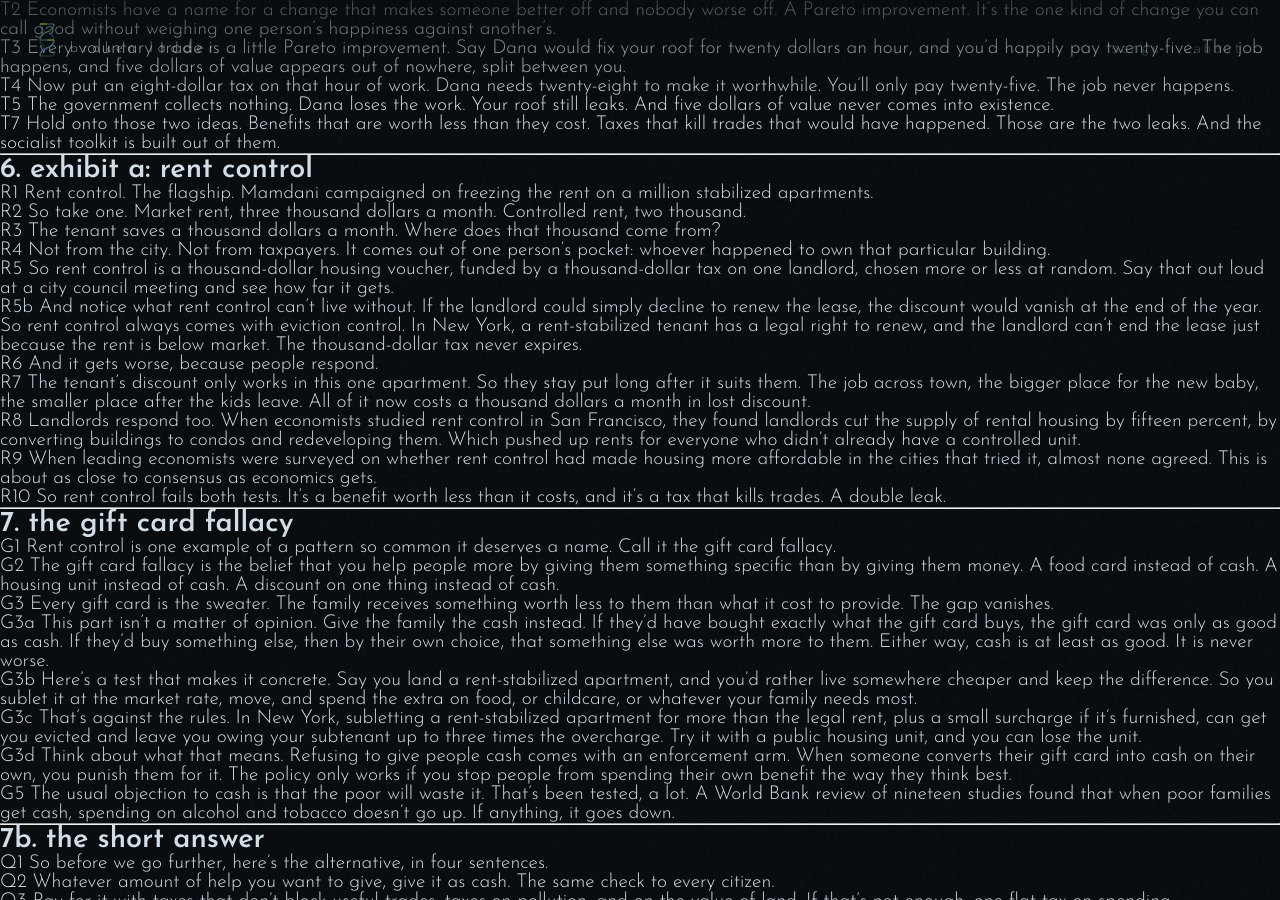
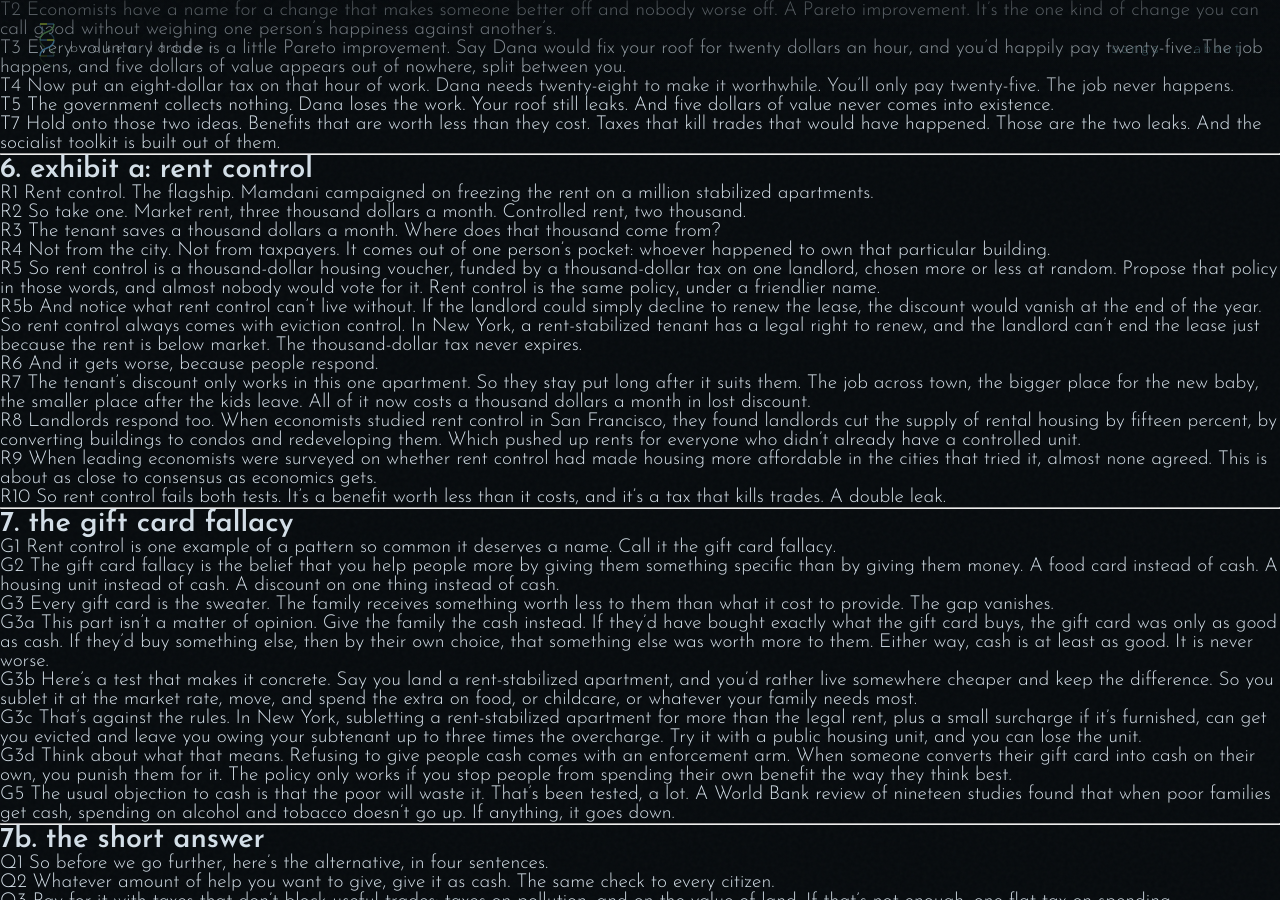
Before and after one commit to ClayShentrup/brokenladder, a Jekyll site: the page built from safety-net-vs-socialism/script.md, in a window 1280 px wide and 900 px high, scrolled down 1067 px. Built offline with Jekyll 4.4.1, drawn with Linux system fonts in a browser that asks for light colours; our own code applies the rules of GitHub Pages for plain Markdown files.

Commit message:
economic illiteracy: rent control is the same policy under a friendlier name
Co-Authored-By: Claude Opus 5.5 <noreply@anthropic.com>
Claude-Session: https://claude.ai/code/session_01BsiGF9St2tiTePmyBZgNDi

```diff
--- a/safety-net-vs-socialism/script.md
+++ b/safety-net-vs-socialism/script.md
@@ -98,7 +98,7 @@ R3 The tenant saves a thousand dollars a month. Where does that thousand come fr
 
 R4 Not from the city. Not from taxpayers. It comes out of one person's pocket: whoever happened to own that particular building.
 
-R5 So rent control is a thousand-dollar housing voucher, funded by a thousand-dollar tax on one landlord, chosen more or less at random. Say that out loud at a city council meeting and see how far it gets.
+R5 So rent control is a thousand-dollar housing voucher, funded by a thousand-dollar tax on one landlord, chosen more or less at random. Propose that policy in those words, and almost nobody would vote for it. Rent control is the same policy, under a friendlier name.
 
 R5b And notice what rent control can't live without. If the landlord could simply decline to renew the lease, the discount would vanish at the end of the year. So rent control always comes with eviction control. In New York, a rent-stabilized tenant has a legal right to renew, and the landlord can't end the lease just because the rent is below market. The thousand-dollar tax never expires.
 
--- a/safety-net-vs-socialism/src/_mid.js
+++ b/safety-net-vs-socialism/src/_mid.js
@@ -281,6 +281,7 @@
       D('the tax never expires', 0, 190, 52, { alpha: fadeIn(w('R5b', 'never expires'), 0.2) });
     }, { out: c('R6') });
     cite('NY Rent Stabilization Code, 9 NYCRR § 2523.5 (renewal leases)', c('R5b'), c('R6'));
+    stampX('same policy, friendlier name', 960, 860, 70, ['R5', 'friendlier'], { out: c('R5b') });
     banner('and people respond', 960, 200, 80, c('R6'), { bg: K.red, out: c('R7') });
     banner('the discount only works here', 640, 180, 62, ['R7', 'only works'], { out: c('R8') });
     if (T > w('R7', 'job across') && T < c('R8') + 0.4) box(90, 270, 680, 280, 'rgba(21,19,17,0.82)', vis(w('R7', 'job across'), c('R8'))); else KC++;
--- a/safety-net-vs-socialism/src/main.js
+++ b/safety-net-vs-socialism/src/main.js
@@ -442,6 +442,7 @@
       D('the tax never expires', 0, 190, 52, { alpha: fadeIn(w('R5b', 'never expires'), 0.2) });
     }, { out: c('R6') });
     cite('NY Rent Stabilization Code, 9 NYCRR § 2523.5 (renewal leases)', c('R5b'), c('R6'));
+    stampX('same policy, friendlier name', 960, 860, 70, ['R5', 'friendlier'], { out: c('R5b') });
     banner('and people respond', 960, 200, 80, c('R6'), { bg: K.red, out: c('R7') });
     banner('the discount only works here', 640, 180, 62, ['R7', 'only works'], { out: c('R8') });
     if (T > w('R7', 'job across') && T < c('R8') + 0.4) box(90, 270, 680, 280, 'rgba(21,19,17,0.82)', vis(w('R7', 'job across'), c('R8'))); else KC++;
--- a/safety-net-vs-socialism/src/script.json
+++ b/safety-net-vs-socialism/src/script.json
@@ -173,8 +173,7 @@
   },
   {
    "id": "R5",
-   "text": "So rent control is a thousand-dollar housing voucher, funded by a thousand-dollar tax on one landlord, chosen more or less at random. Say that out loud at a city council meeting and see how far it gets.",
-   "say": "[dryly] So rent control is a thousand-dollar housing voucher, funded by a thousand-dollar tax on one landlord, chosen more or less at random. Say that out loud at a city council meeting and see how far it gets."
+   "text": "So rent control is a thousand-dollar housing voucher, funded by a thousand-dollar tax on one landlord, chosen more or less at random. Propose that policy in those words, and almost nobody would vote for it. Rent control is the same policy, under a friendlier name."
   },
   {
    "id": "R5b",
```
Also changed, not shown: safety-net-vs-socialism/narration/manifest.json, safety-net-vs-socialism/narration/raw/manifest.json, 2 other files.
